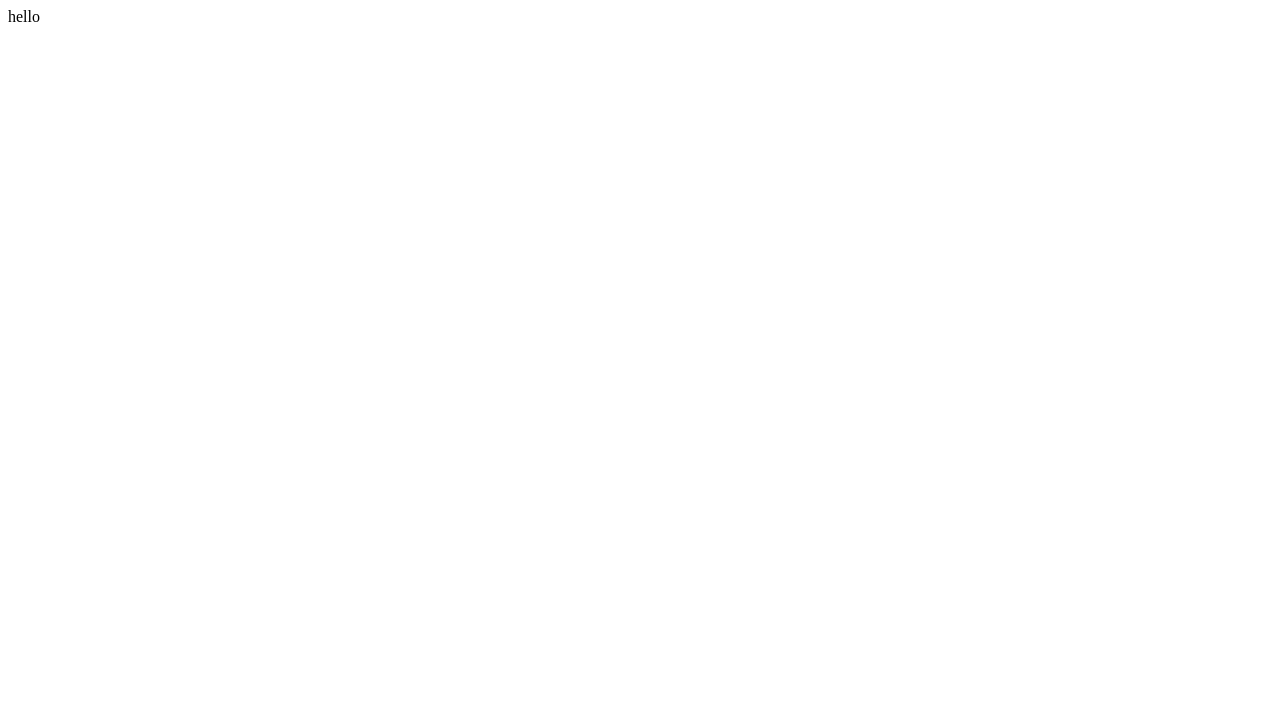
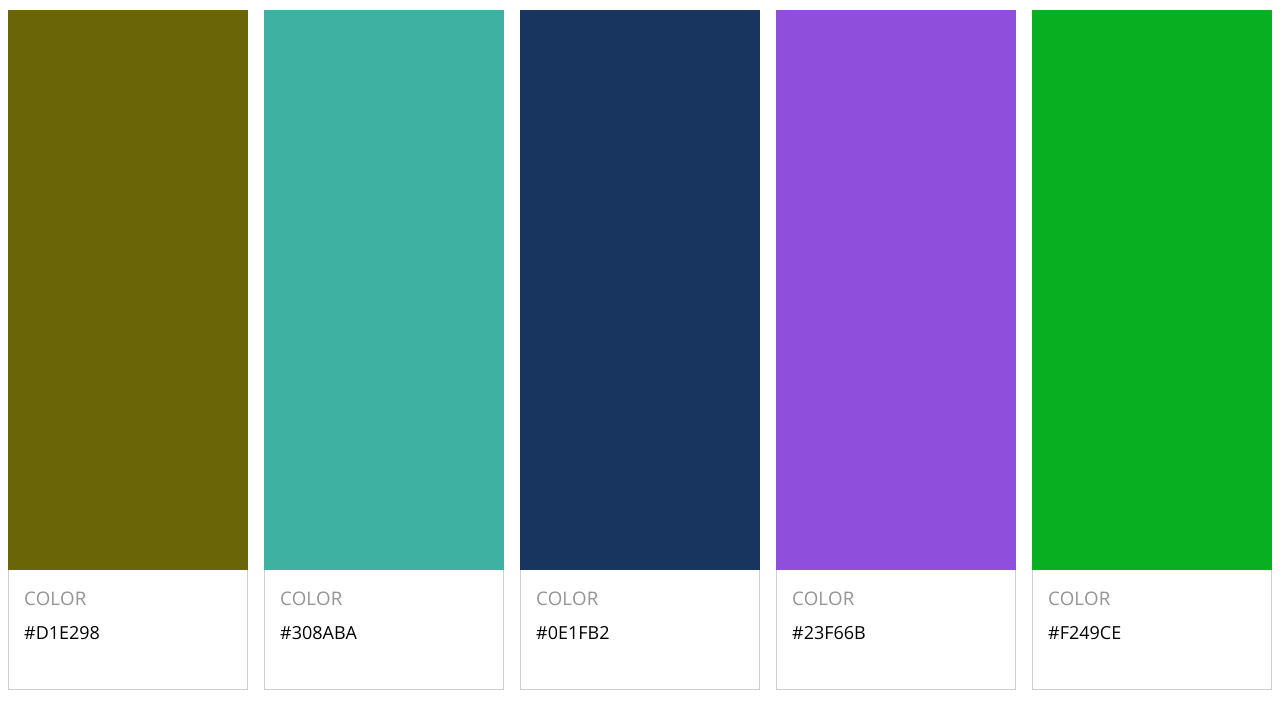
Before and after one commit to Makavetskaya/color-generation, a website built with webpack: page src/index.html in a window 1280 px wide. Built offline with nearby package versions, Linux system fonts and the light colour scheme.

Commit message:
add function generationColors

```diff
--- /dev/null
+++ b/src/app/generatorColors.js
@@ -0,0 +1,33 @@
+const cols = document.querySelectorAll('.color')
+const hexCode = document.querySelectorAll('p')
+
+document.addEventListener('keydown', e =>{
+    if(e.code.toLowerCase() === 'Enter' || e.code.toLowerCase() === 'Space'){
+       upDateColors()
+    }
+})
+
+const generationColors = ()=>{
+    let hexCode = '0123456789ABCDEF'
+    let color = ''
+    for(let i =0; i< 6; i++){
+        color += hexCode[Math.floor(Math.random()* hexCode.length)]
+    }
+    return '#'+ color
+
+}
+
+
+
+const upDateColors = ()=>{
+    cols.forEach(el =>{
+        let color = generationColors()
+        el.style.backgroundColor = color
+
+    })
+    hexCode.forEach(el =>{
+        let color = generationColors()
+        el.textContent = color
+    })
+}
+upDateColors()
--- a/src/index.html
+++ b/src/index.html
@@ -7,6 +7,42 @@
     <title>Document</title>
 </head>
 <body>
-    hello
+    <div class="wrapper">
+        <div class="col">
+            <div class="color"></div>
+            <div class="info">
+                <h3>Color</h3>
+                <p></p>
+           </div>
+        </div>
+        <div class="col">
+            <div class="color"></div>
+            <div class="info">
+                <h3>Color</h3>
+                <p></p>
+           </div>
+        </div>
+        <div class="col">
+            <div class="color"></div>
+            <div class="info">
+                <h3>Color</h3>
+                <p></p>
+           </div>
+        </div>
+        <div class="col">
+            <div class="color"></div>
+            <div class="info">
+                <h3>Color</h3>
+                <p></p>
+           </div>
+        </div>
+        <div class="col">
+            <div class="color"></div>
+            <div class="info">
+                <h3>Color</h3>
+                <p></p>
+           </div>
+        </div>
+    </div>
 </body>
 </html>
--- a/src/index.js
+++ b/src/index.js
@@ -0,0 +1,2 @@
+import './styles/styles.scss'
+import './app/generatorColors.js'
--- /dev/null
+++ b/src/styles/styles.scss
@@ -0,0 +1,47 @@
+@import url('https://fonts.googleapis.com/css2?family=Open+Sans:wght@300;400&family=Roboto:wght@300&family=Space+Grotesk:wght@500&display=swap');
+
+
+*{
+    padding: 0;
+    margin: 0;
+    box-sizing: border-box;
+}
+body{
+    height: 100vh;
+    font-family: 'Open Sans', sans-serif;
+    .wrapper{
+        margin: 10px auto;
+        height: 70%;
+        display: flex;
+        justify-content: space-around;
+        .col{
+            flex: 1;
+            flex-direction: column;
+            justify-content: center;
+            margin: 0 8px;
+            .color{
+                width: 100%;
+                height: 100%;
+               background-color: #2a82e0;
+            }
+            .info{
+                padding: 15px 15px 45px 15px;
+                border-bottom: 1px solid #cecece;
+                border-right: 1px solid #cecece;
+                border-left: 1px solid #cecece;
+                h3{
+                    color: #949494;
+                    text-transform: uppercase;
+                    margin-bottom: 10px;
+                    font-weight: 300;
+                }
+                p{
+                    font-weight: 400;
+                    font-size: 18px;
+                }
+            }
+        }
+
+    }
+
+}
--- /dev/null
+++ b/webpack.config.js
@@ -0,0 +1,41 @@
+const path = require('path');
+const HtmlWebpackPlugin = require('html-webpack-plugin');
+
+module.exports = {
+  mode:"development",
+  entry: './src/index.js',
+  output: {
+    filename: 'main.js',
+    path: path.resolve(__dirname, 'dist'),
+  },
+  devServer:{
+    static:{
+       directory:path.resolve(__dirname, 'dist')
+    },
+    port:4000,
+    open:true,
+    hot:true,
+    compress:true,
+    historyApiFallback:true,
+ },
+  module: {
+    rules: [
+      {
+        test: /\.s[ac]ss$/i,
+        use: [
+
+          "style-loader",
+
+          "css-loader",
+
+          "sass-loader",
+        ],
+      },
+    ],
+  },
+  plugins: [new HtmlWebpackPlugin({
+    title:'Webpack App',
+    filename: 'index.html',
+    template: 'src/index.html'
+  })],
+};
```
Also changed, not shown: package.json (+14 -2 lines), 1 other file.
